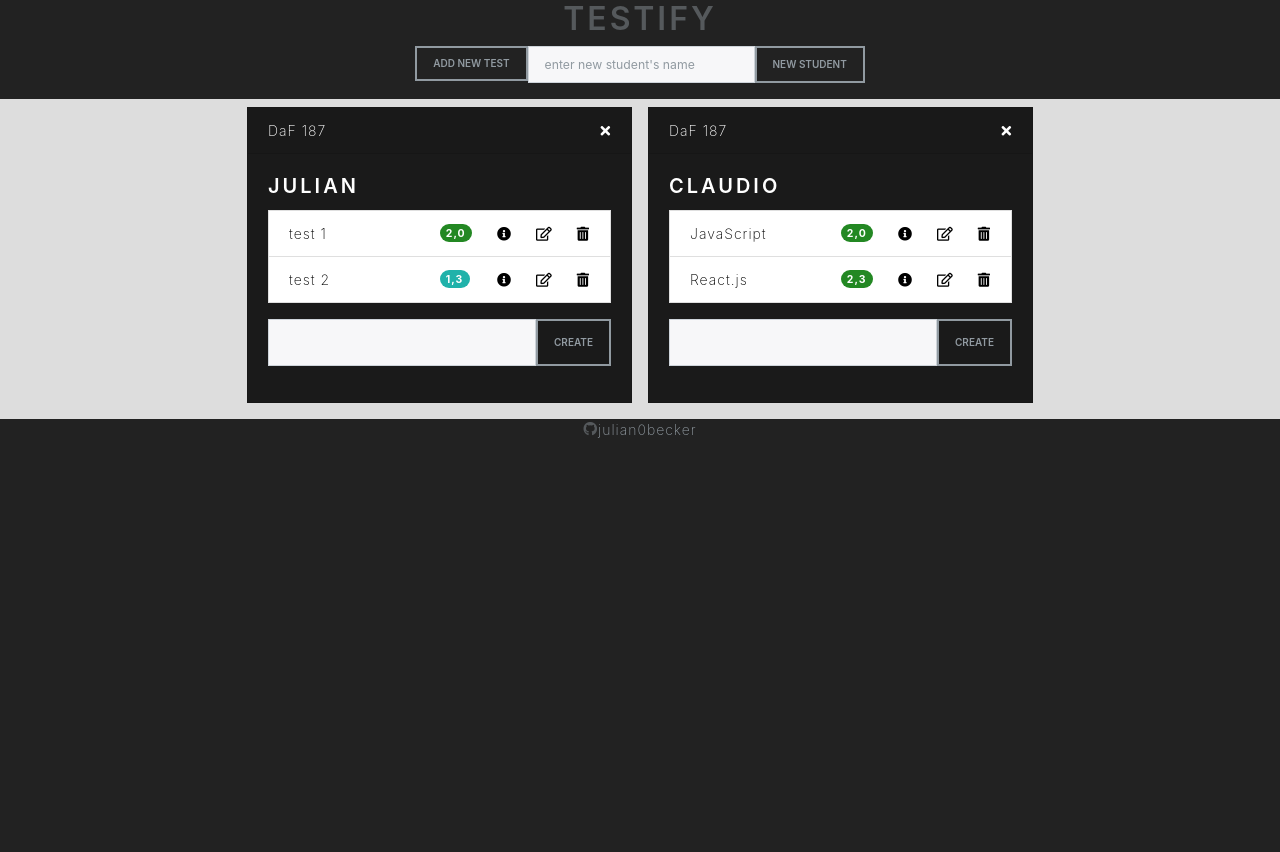
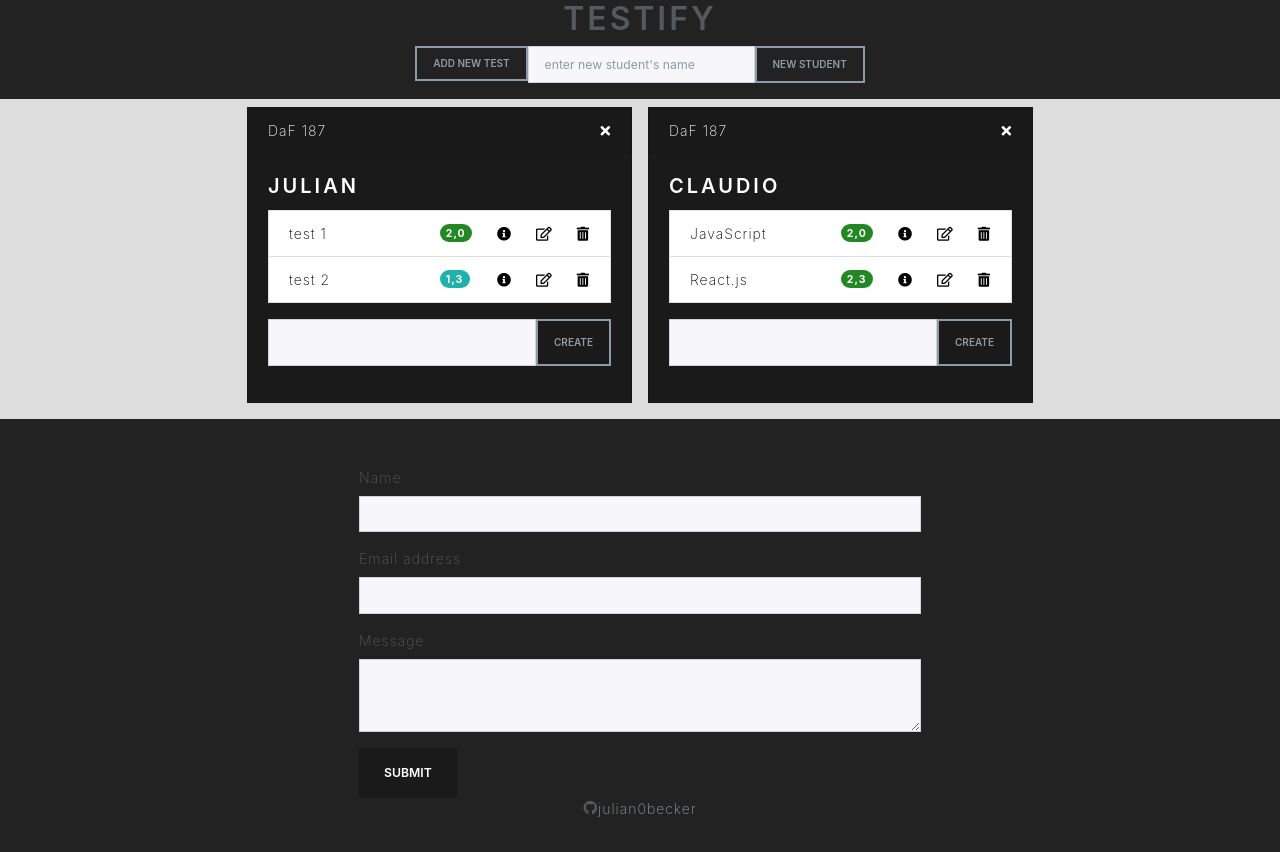
Before and after one commit to julian0becker/testscore, a React (Create React App) app: page / in a window 1280 px wide. Shown: the top 852 px of the page. Before the commit the page ends 800 px from the top, so only its background shows below. Built offline with nearby package versions, Linux system fonts and the light colour scheme.

Commit message:
added submit form in footer

```diff
--- a/public/index.html
+++ b/public/index.html
@@ -32,7 +32,7 @@
       integrity="sha384-UHRtZLI+pbxtHCWp1t77Bi1L4ZtiqrqD80Kn4Z8NTSRyMA2Fd33n5dQ8lWUE00s/"
       crossorigin="anonymous"
     />
-    <title>React App</title>
+    <title>Testify - keep track of scores</title>
   </head>
   <body>
     <noscript>You need to enable JavaScript to run this app.</noscript>
--- a/src/App.js
+++ b/src/App.js
@@ -465,12 +465,8 @@ class App extends Component {
           handleDeleteSingleTest={this.handleDeleteSingleTest}
           handleEditSingleScore={this.handleEditSingleScore}
         />
-        <div className="d-flex justify-content-center">
-          <i class="d-flex align-items-center fab fa-github" />
-          <a href="https://github.com/julian0becker" target="_blank" rel="noopener noreferrer">
-            julian0becker
-          </a>
-        </div>
+        <Footer />
+
         <EditModal
           students={this.state.students}
           isModalOn={this.state.isModalOn}
@@ -1064,3 +1060,50 @@ const AddNewTestAll = props => (
     </button>
   </div>
 );
+
+const Footer = props => (
+  <div className="p-5">
+    <form action="POST" data-netlify="true" className="container-fluid w-50">
+      <div className="form-group">
+        <label for="inputName">Name</label>
+        <input
+          type="text"
+          class="form-control form-control-sm"
+          name="inputName"
+        />
+      </div>
+      <div className="form-group">
+        <label for="email">Email address</label>
+        <input
+          type="email"
+          className="form-control form-control-sm"
+          name="email"
+          aria-describedby="emailHelp"
+        />
+      </div>
+      <div className="form-group">
+        <label for="inputMessage">Message</label>
+        <textarea
+          class="form-control form-control-sm"
+          name="inputMessage"
+          rows="3"
+        />
+      </div>
+      <div data-netlify-recaptcha />
+
+      <button type="submit" className="btn btn-primary">
+        Submit
+      </button>
+    </form>
+    <div className="d-flex justify-content-center">
+      <i className="d-flex align-items-center fab fa-github" />
+      <a
+        href="https://github.com/julian0becker"
+        target="_blank"
+        rel="noopener noreferrer"
+      >
+        julian0becker
+      </a>
+    </div>
+  </div>
+);
```
